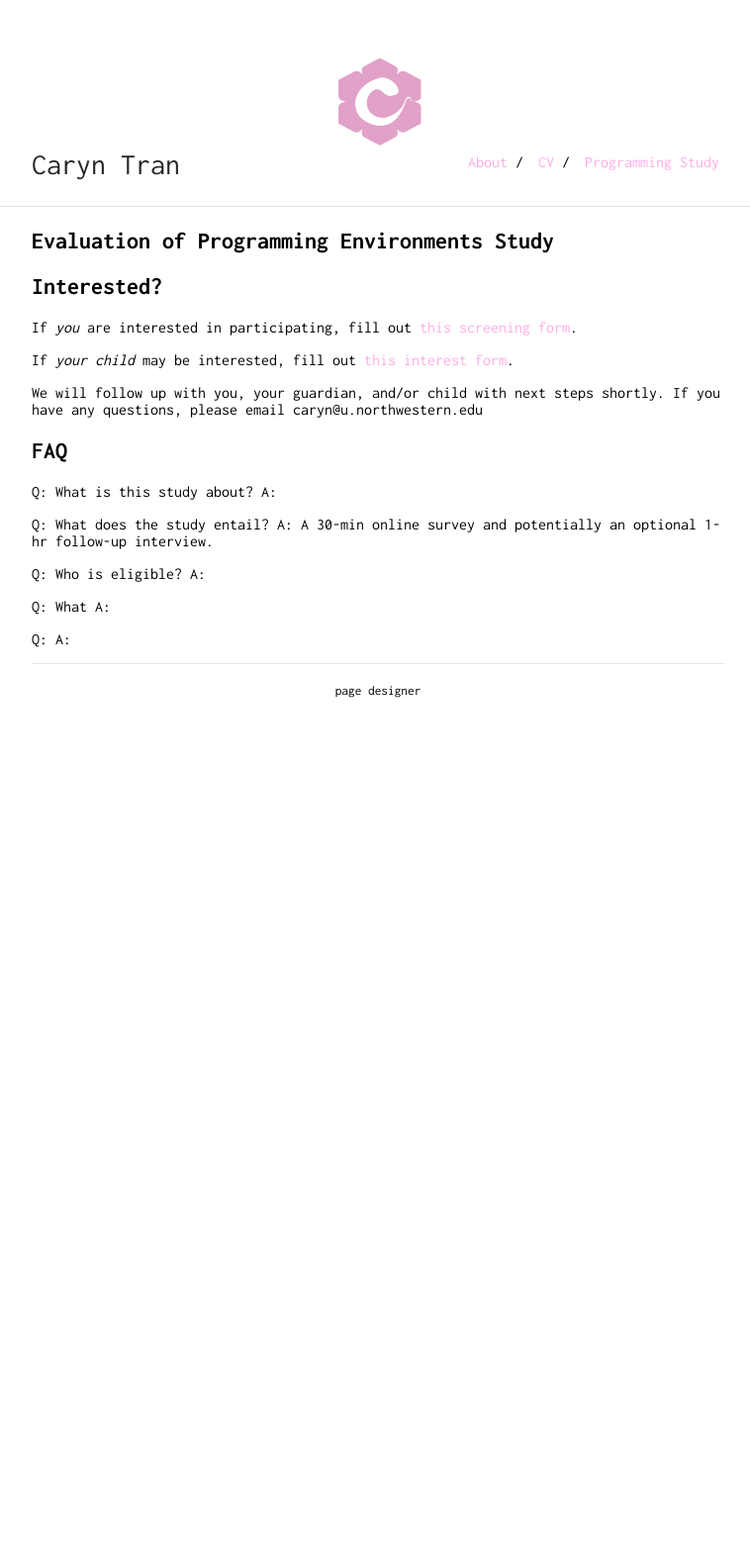
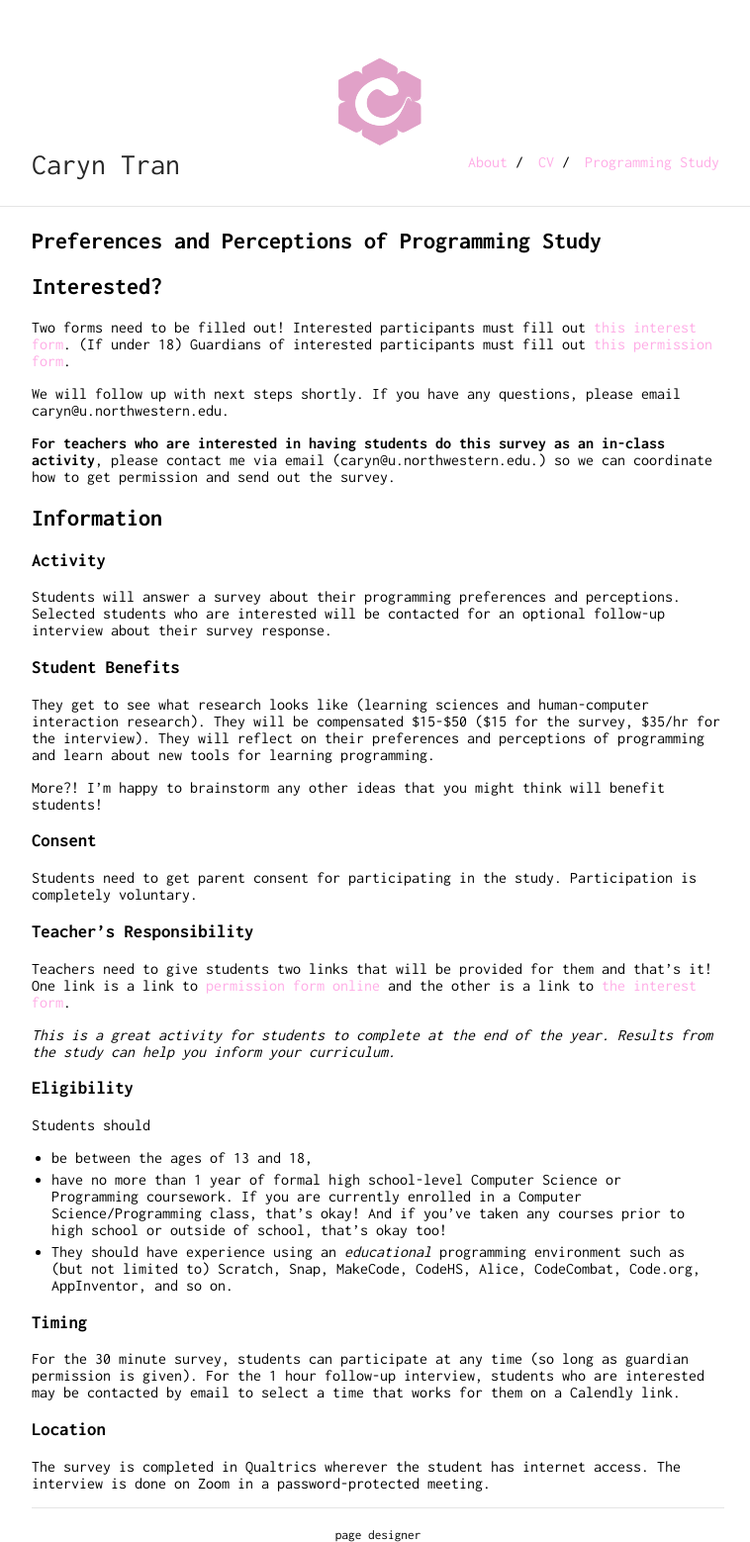
Before and after one commit to carynbear/carynbear.github.io, a Jekyll site: the page built from programmingstudy.md, in a window 1280 px wide. Shown: the whole page at 99% size, without its empty margins (258-1016 px from the left). Built offline with Jekyll 4.4.1, drawn with Linux system fonts in a browser that asks for light colours; our own code applies the rules of GitHub Pages for plain Markdown files; before the commit the page ends 900 px from its top, so only the background shows below that.

Commit message:
Update programmingstudy.md

```diff
--- a/programmingstudy.md
+++ b/programmingstudy.md
@@ -2,29 +2,47 @@
 layout: default
 ---
 
-## Evaluation of Programming Environments Study
+## Preferences and Perceptions of Programming Study
 
 ## Interested?
+Two forms need to be filled out!
+Interested participants must fill out [this interest form]().
+(If under 18) Guardians of interested participants must fill out [this permission form]().
 
-If *you* are interested in participating, fill out [this screening form]().
+We will follow up with next steps shortly. If you have any questions, please email caryn@u.northwestern.edu.
 
-If *your child* may be interested, fill out [this interest form]().
+**For teachers who are interested in having students do this survey as an in-class activity**, please contact me via email (caryn@u.northwestern.edu.) so we can coordinate how to get permission and send out the survey.
 
-We will follow up with you, your guardian, and/or child with next steps shortly. If you have any questions, please email caryn@u.northwestern.edu
+## Information
 
-## FAQ
+### Activity
+Students will answer a survey about their programming preferences and perceptions. Selected students who are interested will be contacted for an optional follow-up interview about their survey response.
 
-Q: What is this study about?
-A:
+### Student Benefits
+They get to see what research looks like (learning sciences and human-computer interaction research).
+They will be compensated $15-$50 ($15 for the survey, $35/hr for the interview).
+They will reflect on their preferences and perceptions of programming and learn about new tools for learning programming.
 
-Q: What does the study entail?
-A: A 30-min online survey and potentially an optional 1-hr follow-up interview.
+More?! I'm happy to brainstorm any other ideas that you might think will benefit students!
 
-Q: Who is eligible?
-A:
+### Consent
+Students need to get parent consent for participating in the study. Participation is completely voluntary.
 
-Q: What
-A:
+### Teacher’s Responsibility
+Teachers need to give students two links that will be provided for them and that’s it! One link is a link to [permission form online]() and the other is a link to [the interest form]().
 
-Q:
-A:
+_This is a great activity for students to complete at the end of the year. Results from the study can help you inform your curriculum._
+
+### Eligibility
+Students should
+- be between the ages of 13 and 18,
+- have no more than 1 year of formal high school-level Computer Science or Programming coursework. If you are currently enrolled in a Computer Science/Programming class, that's okay! And if you've taken any courses prior to high school or outside of school, that's okay too!
+- They should have experience using an _educational_ programming environment such as (but not limited to) Scratch, Snap, MakeCode, CodeHS, Alice, CodeCombat, Code.org, AppInventor, and so on.
+
+### Timing
+For the 30 minute survey, students can participate at any time (so long as guardian permission is given).
+For the 1 hour follow-up interview, students who are interested may be contacted by email to select a time that works for them on a Calendly link.
+
+### Location
+The survey is completed in Qualtrics wherever the student has internet access.
+The interview is done on Zoom in a password-protected meeting.
```
